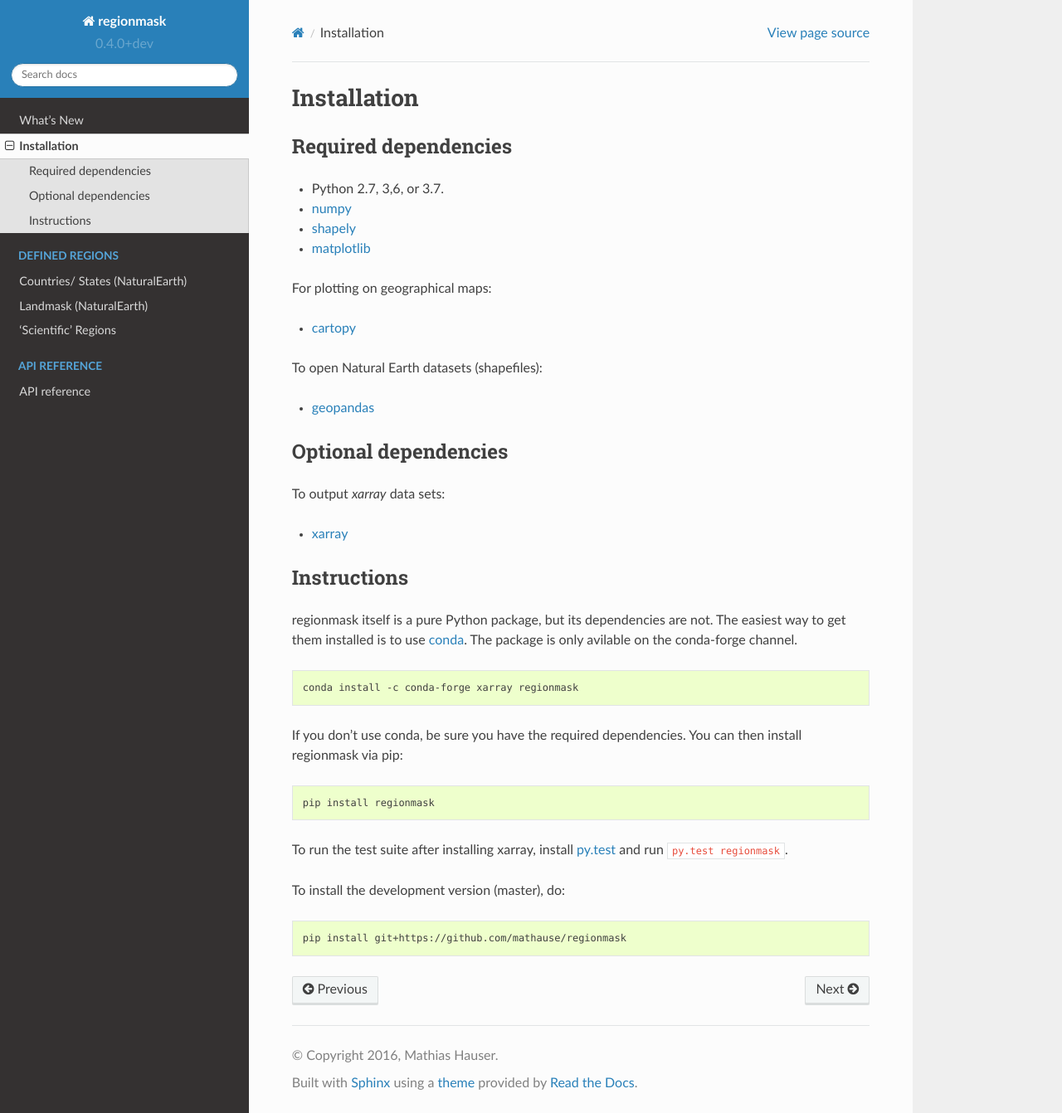
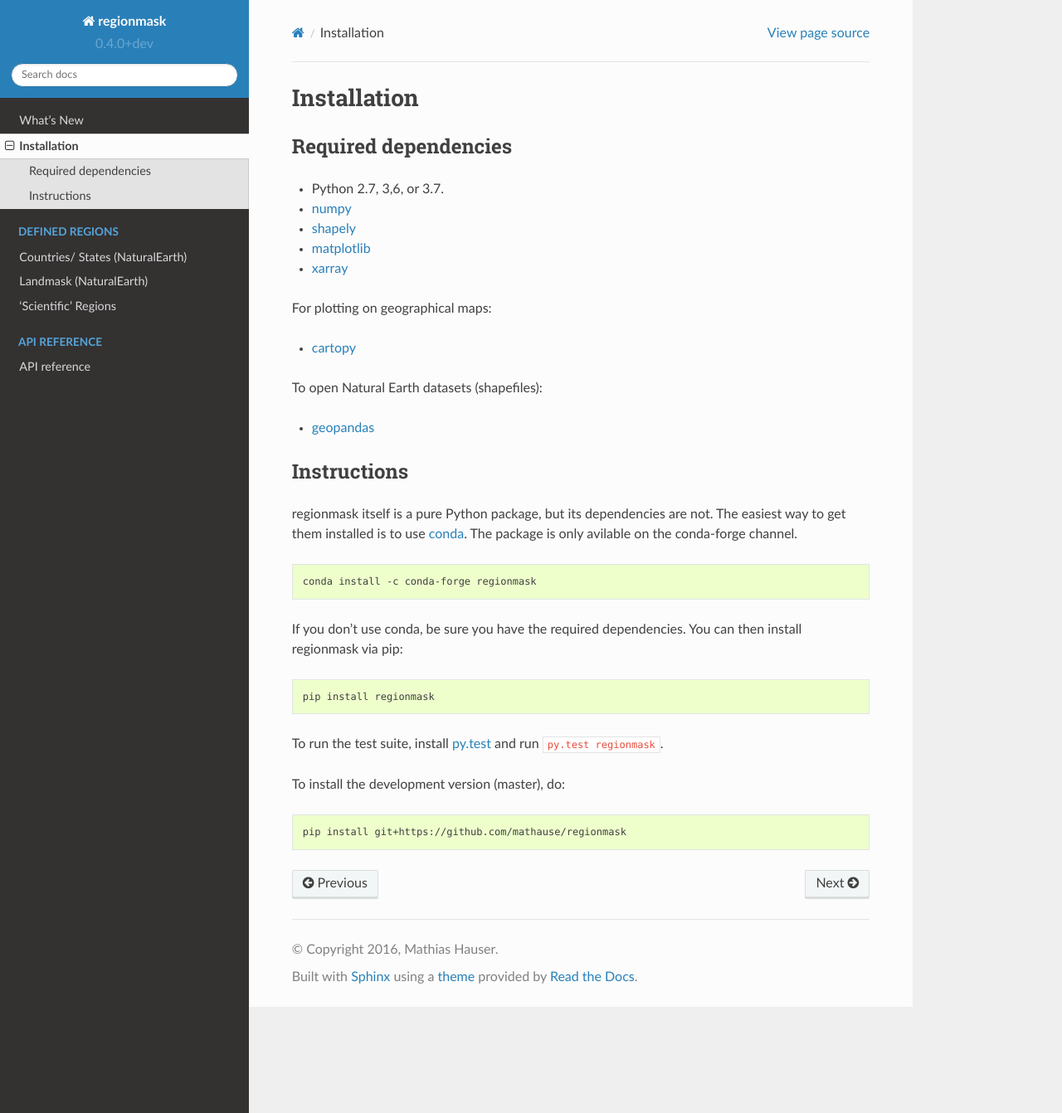
Before and after one commit to regionmask/regionmask, a Sphinx documentation site: the page built from docs/installation.rst, in a window 1280 px wide and 1342 px high. Shown: the whole window at 83% size. Built offline with Sphinx 7.4.7 and the Read the Docs theme 2.0.0, drawn with Linux system fonts in a browser that asks for light colours; pages that are not in the unit, such as notebooks, are missing from menus.

Commit message:
update docs

```diff
--- a/docs/installation.rst
+++ b/docs/installation.rst
@@ -16,13 +17,6 @@ For plotting on geographical maps:
 To open Natural Earth datasets (shapefiles):
 
 - `geopandas <http://geopandas.org/>`__
-
-Optional dependencies
----------------------
-
-To output `xarray` data sets:
-
-- `xarray <http://xarray.pydata.org/>`__
 
 Instructions
 ------------
@@ -33,7 +27,7 @@ avilable on the conda-forge channel.
 
 .. code-block:: bash
 
-    conda install -c conda-forge xarray regionmask
+    conda install -c conda-forge regionmask
 
 If you don't use conda, be sure you have the required dependencies. You can
 then install regionmask via pip:
@@ -42,7 +36,7 @@ then install regionmask via pip:
 
    pip install regionmask
 
-To run the test suite after installing xarray, install
+To run the test suite, install
 `py.test <https://pytest.org>`__ and run ``py.test regionmask``.
 
 To install the development version (master), do:
--- a/docs/whats_new.rst
+++ b/docs/whats_new.rst
@@ -19,6 +19,7 @@ Breaking Changes
    signature. This allowed to make all arguments except :code:`outlines` optional.
  - Deprecated the :code:`centroids` keyword for :code:`Regions` (:issue:`51`).
  - Renamed :code:`Region_cls` to :code:`_OneRegion` for clarity.
+ - `xarray <http://xarray.pydata.org>`_ is now a hard dependency.
 
 Enhancements
 ~~~~~~~~~~~~
```
Also changed, not shown: other parts of docs/installation.rst (+1 -0 lines).
